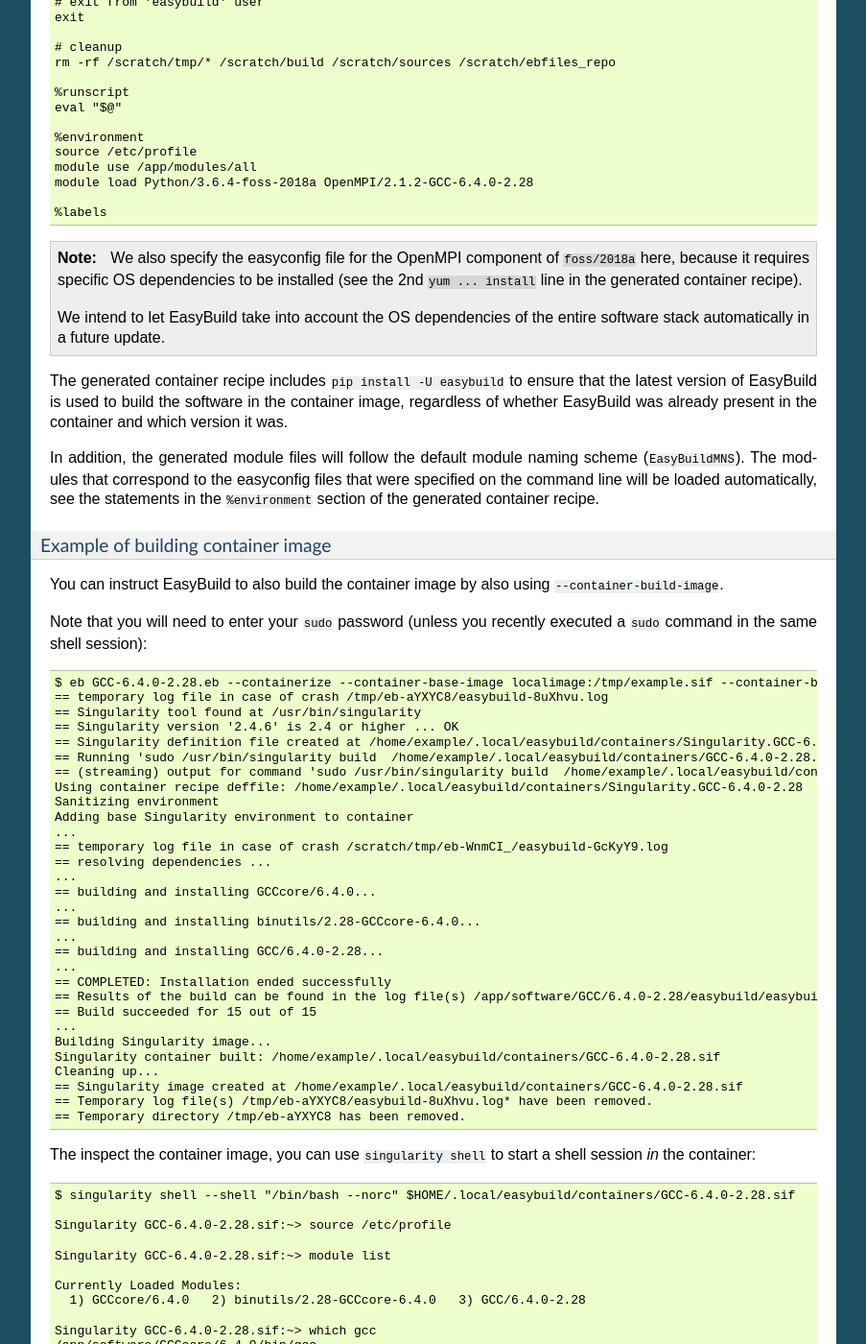
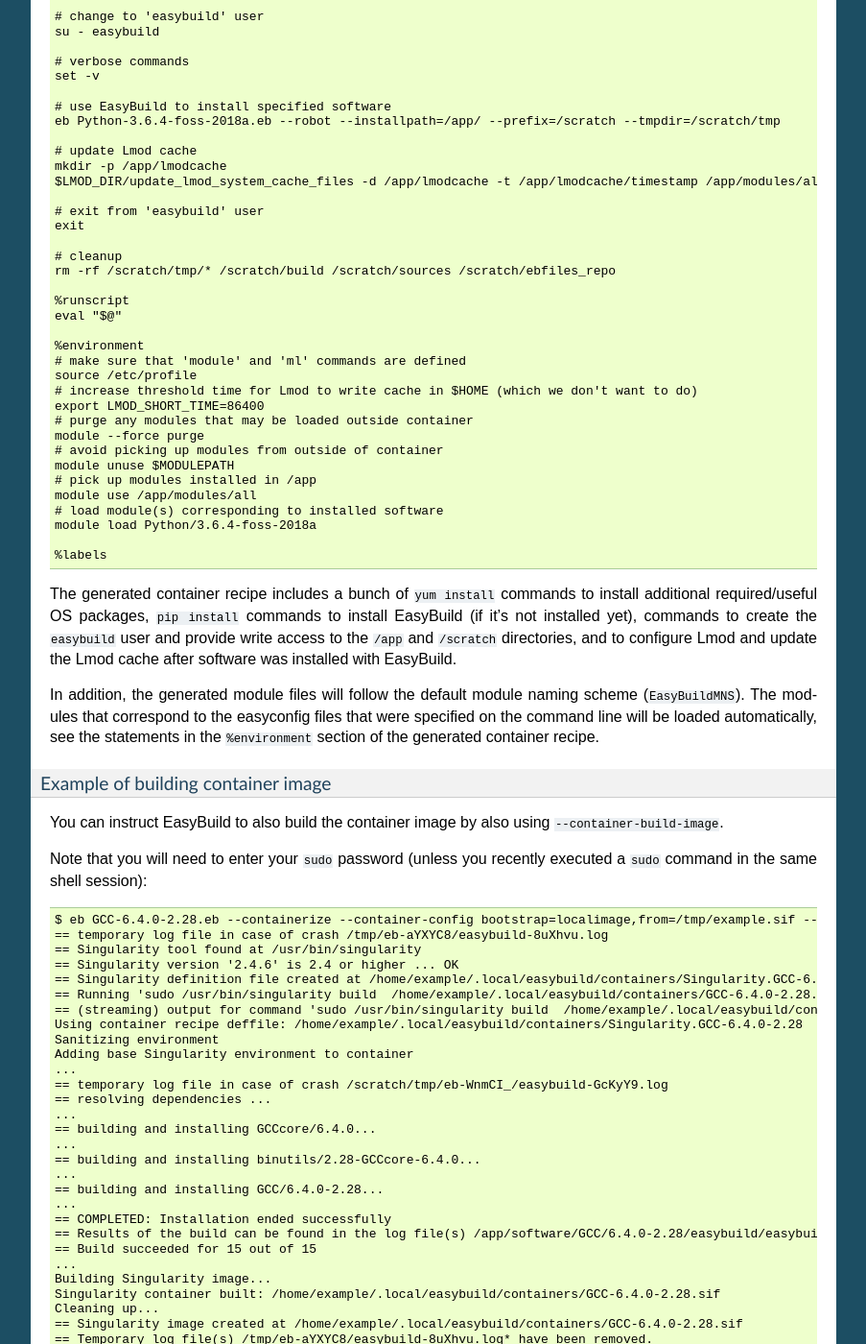
Before and after one commit to easybuilders/easybuild, a Sphinx documentation site: the page built from docs/Containers.rst, in a window 1280 px wide and 1400 px high, scrolled down 6296 px. Shown: the whole window at 96% size, without its empty margins (198-1101 px from the left). Built offline with Sphinx 7.4.7, drawn with Linux system fonts in a browser that asks for light colours; pages that are not in the unit, such as notebooks, are missing from menus; some of the changed text lies outside the part shown.

Commit message:
update documentation on Singuluarity integration w.r.t. recent changes

```diff
--- a/docs/Containers.rst
+++ b/docs/Containers.rst
@@ -17,6 +17,8 @@
 
 Initially (since EasyBuild v3.6.0), only Singularity (https://www.sylabs.io/singularity) was supported.
 Since EasyBuild v3.6.2, generating (recipes for) Docker (https://www.docker.com/) containers is also supported.
+
+In EasyBuild v3.9.2 the support for generating Singularity container recipes/images was enhanced significantly.
 
 .. contents::
     :depth: 3
@@ -52,52 +54,6 @@
           To re-generate an already existing recipe file, use the ``--force`` command line option.
 
 
-.. _containers_usage_container_base:
-
-Base container image (``--container-base-image``)
-~~~~~~~~~~~~~~~~~~~~~~~~~~~~~~~~~~~~~~~~~~~~~~~~~
-
-.. note:: ``--container-base`` was renamed to ``--container-base-image`` in EaysBuild v3.9.2.
-
-In order to let EasyBuild generate a container recipe, you can specify which container image
-should be used as a base, via the ``--container-base-image`` configuration option.
-
-Currently, four types of container base images can be specified:
-
-* ``library:<spec>``: Singularity container image, hosted on Sylabs Container Library
-* ``localimage:<path>``: path to an existing container image file
-* ``docker:<spec>``: Docker container image, hosted on Docker Hub
-* ``shub:<spec>``: Singularity container image, hosted on Singularity Hub
-
-For more details on specifying the container image that should be used, see also :ref:`container_bootstrap_agent_image_based`.
-
-
-.. note:: You can also instruct EasyBuild which container base image should be used via the
-          ``$EASYBUILD_CONTAINER_BASE_IMAGE`` environment variable, or by specifying ``container-base-image``
-          in an EasyBuild configuration file; see :ref:`configuration_types`.
-
-
-.. _containers_usage_container_base_requirements:
-
-Requirements for base container image
-+++++++++++++++++++++++++++++++++++++
-
-There are a couple of specific requirements for the base container image:
-
-* all dependencies of EasyBuild must be installed, incl. Lmod (cfr. :ref:`requirements`)
-* a user named ``easybuild`` must be available
-* the ``/scratch`` and ``/app`` directories must exist,
-  and the ``easybuild`` user must have write permissions to those directories
-
-The ``easybuild`` user will be used when running EasyBuild to install the specified software stack.
-
-An example recipe for a Singularity container image that can be used as a base image is available at
-https://singularity-hub.org/containers/1569/download/recipe .
-
-.. note:: The generated container recipe currently hardcodes some of this.
-          We intend to make this more configurable in a future version of EasyBuild.
-
-
 .. _containers_usage_template_recipe:
 
 Container template recipe (``--container-template-recipe``)
@@ -122,7 +78,9 @@
 * ``%(bootstrap_config)s``: configuration for the bootstrap agent
 
   * this is expected to include lines that specify ``From:``, ``MirrorURL:``, etc.
-  * for more information, see :ref:`containers_usage_base_config`
+  * for more information, see :ref:`containers_usage_config`
+
+* ``%(install_eb)s``: list of commands to install EasyBuild
 
 * ``%(install_os_deps)s``: list of commands to install required OS packages (for example ``yum install openssl``)
 
@@ -130,17 +88,18 @@
 
 * ``%(easyconfigs)s``: (list of) easyconfig file name(s)/path(s) to pass to ``eb`` command
 * ``%(modname)s``: module name(s) to load in environment
+* ``%(post_commands)s``: additional commands for the ``post`` section of the (Singularity) container recipe
 
 
-.. _containers_usage_base_config:
+.. _containers_usage_config:
 
-Container base configuration (``--container-base-config``)
-~~~~~~~~~~~~~~~~~~~~~~~~~~~~~~~~~~~~~~~~~~~~~~~~~~~~~~~~~~
+Container configuration (``--container-config``)
+~~~~~~~~~~~~~~~~~~~~~~~~~~~~~~~~~~~~~~~~~~~~~~~~
 
-Using ``--container-base-config``, values for specific template values can be specified.
+Using ``--container-config``, values for specific template values can be specified.
 
 Values can be specified as a comma-separated list of ``<key>=<value>`` pairs;
-for example: ``--container-base-config bootstrap=localimage,from:/tmp/example.sif``.
+for example: ``--container-config bootstrap=localimage,from:example.sif``.
 
 Currently supported keywords include:
 
@@ -158,8 +117,10 @@
   * for more details, see :ref:`container_bootstrap_agent_image_based`
 
 * ``include``: list of additional OS packages to include
+* ``install_eb``: commands to install EasyBuild
 * ``mirrorurl``: URI to use to download OS
 * ``osversion``: OS version to use
+* ``post_commands``: additional commands for ``post`` section of (Singularity) container recipe
 
 For more details on the last three, see :ref:`container_bootstrap_agent_linux_distro`.
 
@@ -194,6 +155,30 @@
   * for ``shub`` bootstrap agent: ``<registry>/<username>/<container-name>:<tag>@digest``
 
 For more details, see https://www.sylabs.io/guides/latest/user-guide/appendix.html#build-modules.
+
+
+.. _containers_usage_container_base_image_requirements:
+
+Requirements for base container image
+^^^^^^^^^^^^^^^^^^^^^^^^^^^^^^^^^^^^^
+
+There are a couple of specific requirements for the base container image:
+
+* all dependencies of EasyBuild must be installed, including:
+
+  * Python 2.6 or 2.7
+  * Lmod
+  * standard tools & utilities like ``make``, ``patch``, ``tar``, etc.
+  * OS packages for system libraries like OpenSSL
+
+See also :ref:`requirements`.
+
+Each generated container recipe will include commands to create the ``easybuild`` user if it doesn't exist yet,
+as well as commands to create the ``/app`` and ``/scratch`` directories and give the ``easybuild`` user
+write permissions to those locations.
+
+.. note:: The generated container recipe currently hardcodes some of this.
+          We intend to make this more configurable in a future version of EasyBuild.
 
 
 .. _container_bootstrap_agent_linux_distro:
@@ -306,18 +291,18 @@
 Example usage
 ~~~~~~~~~~~~~
 
-In this example, we will use a pre-built base container image located at ``/tmp/example.sif``
-(see also :ref:`containers_usage_container_base`).
+In this example, we will use a pre-built base container image located at ``example.sif``
+(see also :ref:`container_bootstrap_agent_image_based`).
 
 To let EasyBuild generate a container recipe for GCC 6.4.0 + binutils 2.28::
 
-    eb GCC-6.4.0-2.28.eb --containerize --container-base-image localimage:/tmp/example.sif --experimental
+    eb GCC-6.4.0-2.28.eb --containerize --container-config bootstrap=localimage,from=example.sif --experimental
 
 With other configuration options left to default (see output of ``eb --show-config``),
 this will result in a Singularity container recipe using ``example.sif`` as base image,
 which will be stored in ``$HOME/.local/easybuild/containers``::
 
-    $ eb GCC-6.4.0-2.28.eb --containerize --container-base-image localimage:/tmp/example.sif --experimental
+    $ eb GCC-6.4.0-2.28.eb --containerize --container-config bootstrap=localimage,from=example.sif --experimental
     == temporary log file in case of crash /tmp/eb-dLZTNF/easybuild-LPLeG0.log
     == Singularity definition file created at /home/example/.local/easybuild/containers/Singularity.GCC-6.4.0-2.28
     == Temporary log file(s) /tmp/eb-dLZTNF/easybuild-LPLeG0.log* have been removed.
@@ -331,28 +316,63 @@
 
 Below is an example of container recipe for that was generated by EasyBuild, using the following command::
 
-    eb Python-3.6.4-foss-2018a.eb OpenMPI-2.1.2-GCC-6.4.0-2.28.eb -C --container-base-image shub:shahzebsiddiqui/eb-singularity:centos-7.4.1708 --experimental
-
-It uses the ``shahzebsiddiqui/eb-singularity:centos-7.4.1708`` base container image that is available from Singularity hub
-(see https://singularity-hub.org/collections/143).
+    eb Python-3.6.4-foss-2018a.eb -C --container-config bootstrap=yum,osversion=7 --experimental
 
 .. code::
 
-    Bootstrap: shub
-    From: shahzebsiddiqui/eb-singularity:centos-7.4.1708
+    Bootstrap: yum
+    OSVersion: 7
+    MirrorURL: http://mirror.centos.org/centos-%{OSVERSION}/%{OSVERSION}/os/x86_64/
+    Include: yum
 
     %post
-    yum --skip-broken -y install openssl-devel libssl-dev libopenssl-devel
-    yum --skip-broken -y install libibverbs-dev libibverbs-devel rdma-core-devel
+    yum install --quiet --assumeyes epel-release
+    yum install --quiet --assumeyes python setuptools Lmod
+    yum install --quiet --assumeyes bzip2 gzip tar unzip xz
+    yum install --quiet --assumeyes curl wget
+    yum install --quiet --assumeyes patch make
+    yum install --quiet --assumeyes file git which
+    yum install --quiet --assumeyes python-pip
+    yum install --quiet --assumeyes gcc-c++
+    yum --skip-broken --quiet --assumeyes install libibverbs-dev libibverbs-devel rdma-core-devel
+    yum --skip-broken --quiet --assumeyes install openssl-devel libssl-dev libopenssl-devel
+    yum install --quiet --assumeyes perl-Data-Dumper
+    yum install --quiet --assumeyes perl-Thread-Queue
 
+    # install EasyBuild using pip
+    pip install -U setuptools
+    pip install 'vsc-install<0.11.4' 'vsc-base<2.9.0'
+    pip install easybuild
 
-    # upgrade easybuild package automatically to latest version
-    pip install -U easybuild
+    # create 'easybuild' user (if missing)
+    id easybuild || useradd easybuild
+
+    # create /app software installation prefix + /scratch sandbox directory
+    if [ ! -d /app ]; then mkdir -p /app; chown easybuild:easybuild -R /app; fi
+    if [ ! -d /scratch ]; then mkdir -p /scratch; chown easybuild:easybuild -R /scratch; fi
+
+    # install Lmod RC file
+    cat > /etc/lmodrc.lua << EOF
+    scDescriptT = {
+      {
+        ["dir"]       = "/app/lmodcache",
+        ["timestamp"] = "/app/lmodcache/timestamp",
+      },
+    }
+    EOF
 
     # change to 'easybuild' user
     su - easybuild
 
-    eb Python-3.6.4-foss-2018a.eb OpenMPI-2.1.2-GCC-6.4.0-2.28.eb --robot --installpath=/app/ --prefix=/scratch --tmpdir=/scratch/tmp
+    # verbose commands
+    set -v
+
+    # use EasyBuild to install specified software
+    eb Python-3.6.4-foss-2018a.eb --robot --installpath=/app/ --prefix=/scratch --tmpdir=/scratch/tmp
+
+    # update Lmod cache
+    mkdir -p /app/lmodcache
+    $LMOD_DIR/update_lmod_system_cache_files -d /app/lmodcache -t /app/lmodcache/timestamp /app/modules/all
 
     # exit from 'easybuild' user
     exit
@@ -364,24 +384,26 @@
     eval "$@"
 
     %environment
+    # make sure that 'module' and 'ml' commands are defined
     source /etc/profile
+    # increase threshold time for Lmod to write cache in $HOME (which we don't want to do)
+    export LMOD_SHORT_TIME=86400
+    # purge any modules that may be loaded outside container
+    module --force purge
+    # avoid picking up modules from outside of container
+    module unuse $MODULEPATH
+    # pick up modules installed in /app
     module use /app/modules/all
-    module load Python/3.6.4-foss-2018a OpenMPI/2.1.2-GCC-6.4.0-2.28
+    # load module(s) corresponding to installed software
+    module load Python/3.6.4-foss-2018a
 
     %labels
 
 
-
-.. note:: We also specify the easyconfig file for the OpenMPI component of ``foss/2018a`` here,
-          because it requires specific OS dependencies to be installed (see the 2nd ``yum ... install`` line in
-          the generated container recipe).
-
-          We intend to let EasyBuild take into account the OS dependencies of the entire software stack automatically
-          in a future update.
-
-The generated container recipe includes ``pip install -U easybuild`` to ensure that the latest version of EasyBuild
-is used to build the software in the container image, regardless of whether EasyBuild was already present in the
-container and which version it was.
+The generated container recipe includes a bunch of ``yum install`` commands to install additional required/useful OS packages,
+``pip install`` commands to install EasyBuild (if it's not installed yet), commands to create the ``easybuild`` user
+and provide write access to the ``/app`` and ``/scratch`` directories, and to configure Lmod and update the Lmod cache
+after software was installed with EasyBuild.
 
 In addition, the generated module files will follow the default module naming scheme (``EasyBuildMNS``).
 The modules that correspond to the easyconfig files that were specified on the command line will be loaded
@@ -398,7 +420,7 @@
 Note that you will need to enter your ``sudo`` password (unless you recently executed a ``sudo`` command
 in the same shell session)::
 
-    $ eb GCC-6.4.0-2.28.eb --containerize --container-base-image localimage:/tmp/example.sif --container-build-image --experimental
+    $ eb GCC-6.4.0-2.28.eb --containerize --container-config bootstrap=localimage,from=/tmp/example.sif --container-build-image --experimental
     == temporary log file in case of crash /tmp/eb-aYXYC8/easybuild-8uXhvu.log
     == Singularity tool found at /usr/bin/singularity
     == Singularity version '2.4.6' is 2.4 or higher ... OK
@@ -434,8 +456,6 @@
 
     $ singularity shell --shell "/bin/bash --norc" $HOME/.local/easybuild/containers/GCC-6.4.0-2.28.sif
 
-    Singularity GCC-6.4.0-2.28.sif:~> source /etc/profile
-
     Singularity GCC-6.4.0-2.28.sif:~> module list
 
     Currently Loaded Modules:
@@ -452,8 +472,6 @@
 .. note:: We are passing ``--shell "/bin/bash --norc`` to ``singularity shell`` to avoid that the ``.bashrc`` login
           script that may be present in your home directory is sourced, since that may include statements that are
           not relevant in the container environment.
-
-.. note:: The ``source /etc/profile`` statement should not be required, we intend to fix this in future updates.
 
 
 Or, you can use ``singularity exec`` to execute a command in the container.
@@ -584,8 +602,8 @@
     # use current directory as location for generated container recipes & images
     $ export EASYBUILD_CONTAINERPATH=$PWD
 
-    # build base container image for OpenMPI + GCC parts of foss/2018a toolchain, on top of CentOS 7.4 base image from Singularity Hub
-    $ eb -C --container-build-image OpenMPI-2.1.2-GCC-6.4.0-2.28.eb --container-base-image shub:shahzebsiddiqui/eb-singularity:centos-7.4.1708 --experimental
+    # build base container image for OpenMPI + GCC parts of foss/2018a toolchain, on top of CentOS 7.4 base image
+    $ eb -C --container-build-image OpenMPI-2.1.2-GCC-6.4.0-2.28.eb --container-config bootstrap=yum,osversion=7 --experimental
     ...
     == Singularity image created at /tmp/OpenMPI-2.1.2-GCC-6.4.0-2.28.sif
     ...
@@ -594,7 +612,7 @@
     -rwxr-xr-x 1 root root 590M Apr 24 11:43 OpenMPI-2.1.2-GCC-6.4.0-2.28.sif
 
     # build another container image for the for the full foss/2018a toolchain, using the OpenMPI + GCC container as a base
-    $ eb -C --container-build-image foss-2018a.eb --container-base-image localimage:$PWD/OpenMPI-2.1.2-GCC-6.4.0-2.28.sif --experimental
+    $ eb -C --container-build-image foss-2018a.eb --container-config bootstrap=localimage,from=OpenMPI-2.1.2-GCC-6.4.0-2.28.sif --experimental
     ...
     == Singularity image created at /tmp/foss-2018a.sif
     ...
@@ -603,7 +621,7 @@
     -rwxr-xr-x 1 root root 614M Apr 24 13:11 foss-2018a.sif
 
     # build container image for Python 3.6.4 with foss/2018a toolchain by leveraging base container image foss-2018a.sif
-    $ eb -C --container-build-image Python-3.6.4-foss-2018a.eb --container-base-image localimage:$PWD/foss-2018a.sif --experimental
+    $ eb -C --container-build-image Python-3.6.4-foss-2018a.eb --container-config bootstrap=localimage,from=foss-2018a.sif --experimental
     ...
     == Singularity image created at /tmp/Python-3.6.4-foss-2018a.sif
     ...
```
